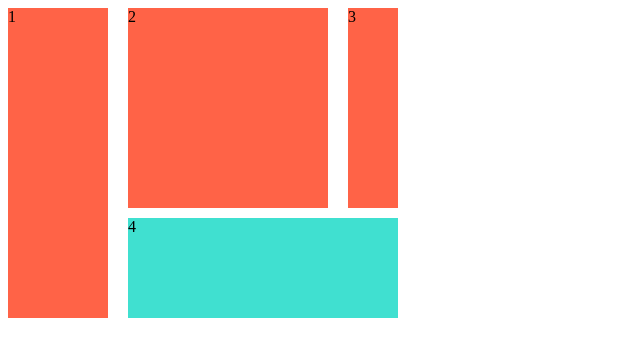
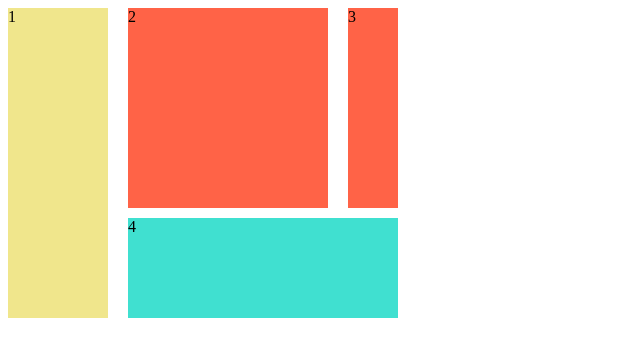
Before and after one commit to Kronii1/CSS_Layout_MasterClass, a website built with Vite: page FlexBox/css-layout-masterclass/index.html in a window 1280 px wide. Shown: the whole page, without its empty margins (0-640 px from the left). Built offline with nearby package versions, Linux system fonts and the light colour scheme.

Commit message:
3.5 The Span Keyword After Study

```diff
--- a/FlexBox/css-layout-masterclass/styles/style.css
+++ b/FlexBox/css-layout-masterclass/styles/style.css
@@ -11,10 +11,11 @@
 }
 
 .child:first-child {
-  grid-row: 1 / -1;
+  background-color: khaki;
+  grid-row: span 2;
 }
 
 .child:last-child {
   background-color: turquoise;
-  grid-column: 2 / -1;
+  grid-column: span 2;
 }
```
Also changed, not shown: 1 other file.
